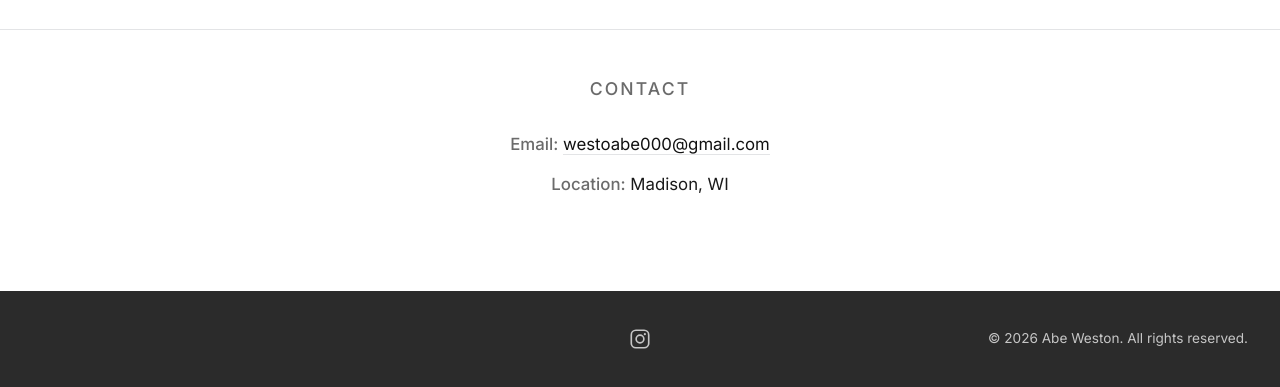
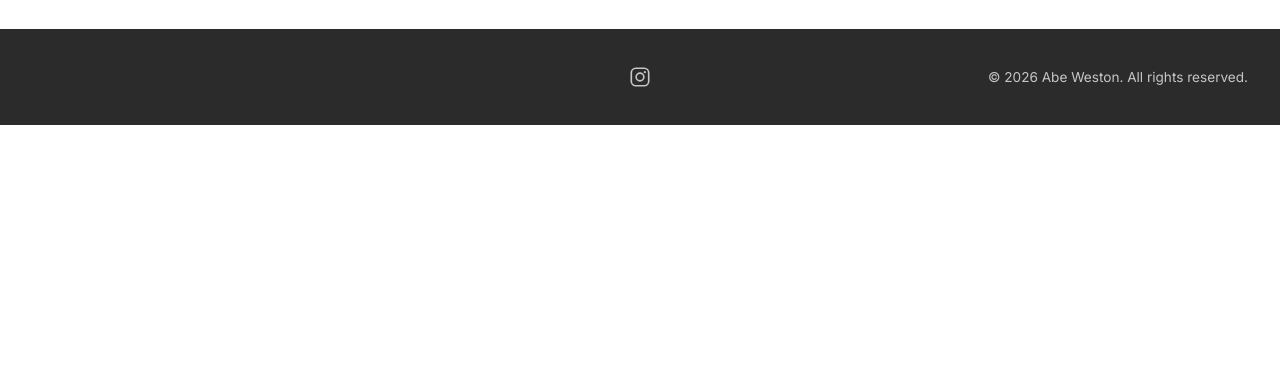
Before and after one commit to ammcavoy/abe_website, a plain HTML site: page index.html in a window 1280 px wide. Shown: the part 672-1059 px from the top of the page. After the commit the page ends 800 px from the top, so only its background shows below. Drawn offline with Linux system fonts and the light colour scheme.

Commit message:
remove contact from home page

```diff
--- a/home.js
+++ b/home.js
@@ -72,19 +72,6 @@ async function loadHomeContent() {
             }
         }
 
-        // Update contact info (empty fields are left out)
-        if (config.contact) {
-            const contactInfo = document.querySelector('.contact-info');
-            if (contactInfo) {
-                const c = config.contact;
-                const rows = [];
-                if (c.email) rows.push(`<p><strong>Email:</strong> <a href="mailto:${c.email}">${c.email}</a></p>`);
-                if (c.phone) rows.push(`<p><strong>Phone:</strong> ${c.phone}</p>`);
-                if (c.location) rows.push(`<p><strong>Location:</strong> ${c.location}</p>`);
-                contactInfo.innerHTML = rows.join('');
-            }
-        }
-
     } catch (error) {
         console.error('Error loading home page content:', error);
     }
--- a/index.html
+++ b/index.html
@@ -39,22 +39,6 @@
                 </figure>
             </div>
         </section>
-
-
-        <section id="contact" class="contact">
-            <div class="container narrow">
-                <h2>Contact</h2>
-                <div class="contact-info">
-                    <p>
-                        <strong>Email:</strong> <a href="mailto:westoabe000@gmail.com">westoabe000@gmail.com</a>
-                    </p>
-                    <p>
-                        <strong>Location:</strong> Madison, WI
-                    </p>
-                    <p><a href="contact.html" class="contact-cta">Send a message or ask about a piece →</a></p>
-                </div>
-            </div>
-        </section>
     </main>
 
     <footer class="site-footer">
--- a/styles.css
+++ b/styles.css
@@ -317,8 +317,7 @@ h1, h2, h3 {
     margin-bottom: 2.5rem;
 }
 
-.about h2,
-.contact h2 {
+.about h2 {
     font-size: 1.1rem;
     font-weight: 500;
     letter-spacing: 0.12em;
@@ -896,44 +895,6 @@ h1, h2, h3 {
 /* --------------------------------------------------------------------------
    Contact
    -------------------------------------------------------------------------- */
-.contact {
-    padding: 3rem 0 5rem;
-    background-color: var(--white);
-    border-top: 1px solid var(--rule);
-}
-
-.contact-info {
-    max-width: 600px;
-    margin: 0 auto;
-    text-align: center;
-}
-
-.contact-info p {
-    font-size: 1.05rem;
-    margin: 0.75rem 0;
-}
-
-.contact-info strong {
-    font-weight: 500;
-    color: var(--muted);
-}
-
-.contact-info a {
-    color: var(--ink);
-    text-decoration: none;
-    border-bottom: 1px solid var(--rule);
-}
-
-.contact-info a:hover {
-    border-bottom-color: var(--ink);
-}
-
-.contact-cta {
-    display: inline-block;
-    margin-top: 1rem;
-    font-size: 0.95rem;
-}
-
 /* Contact page */
 .contact-page {
     padding: 2.5rem 0 5rem;
```
